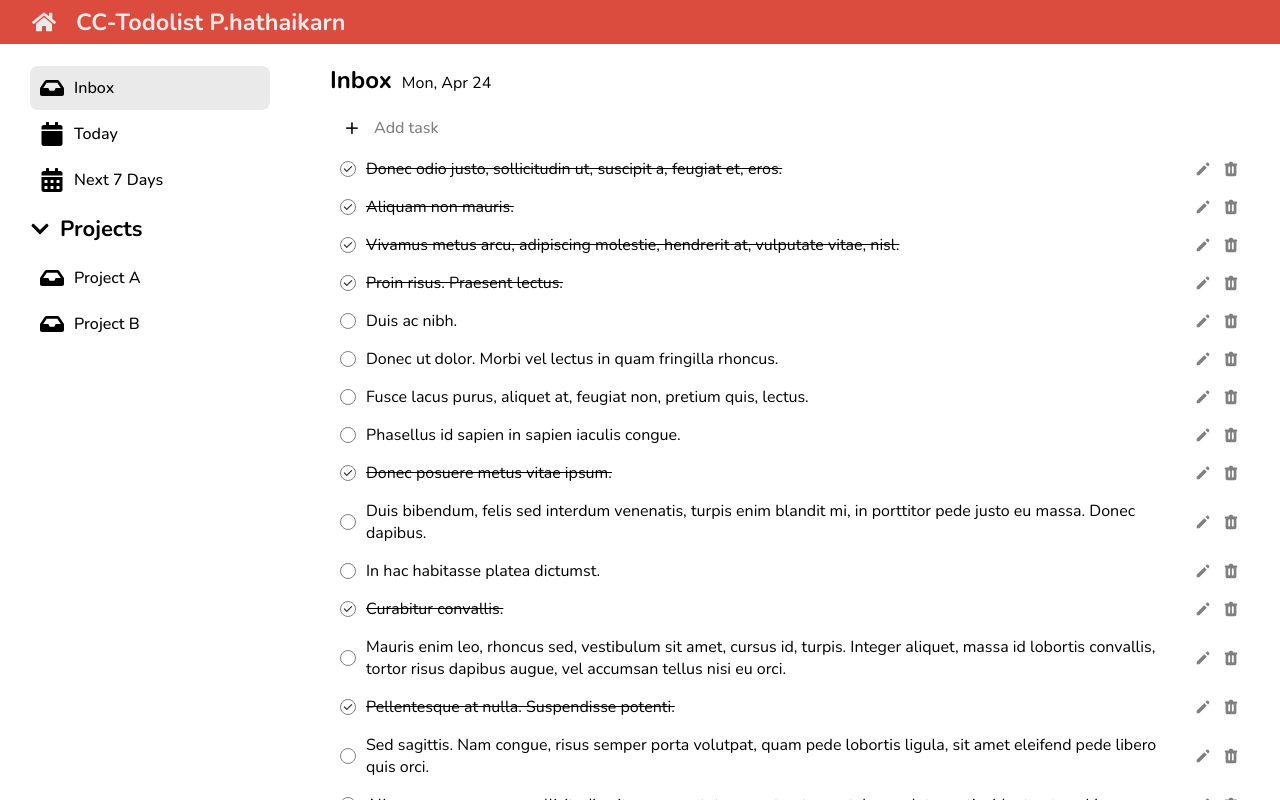
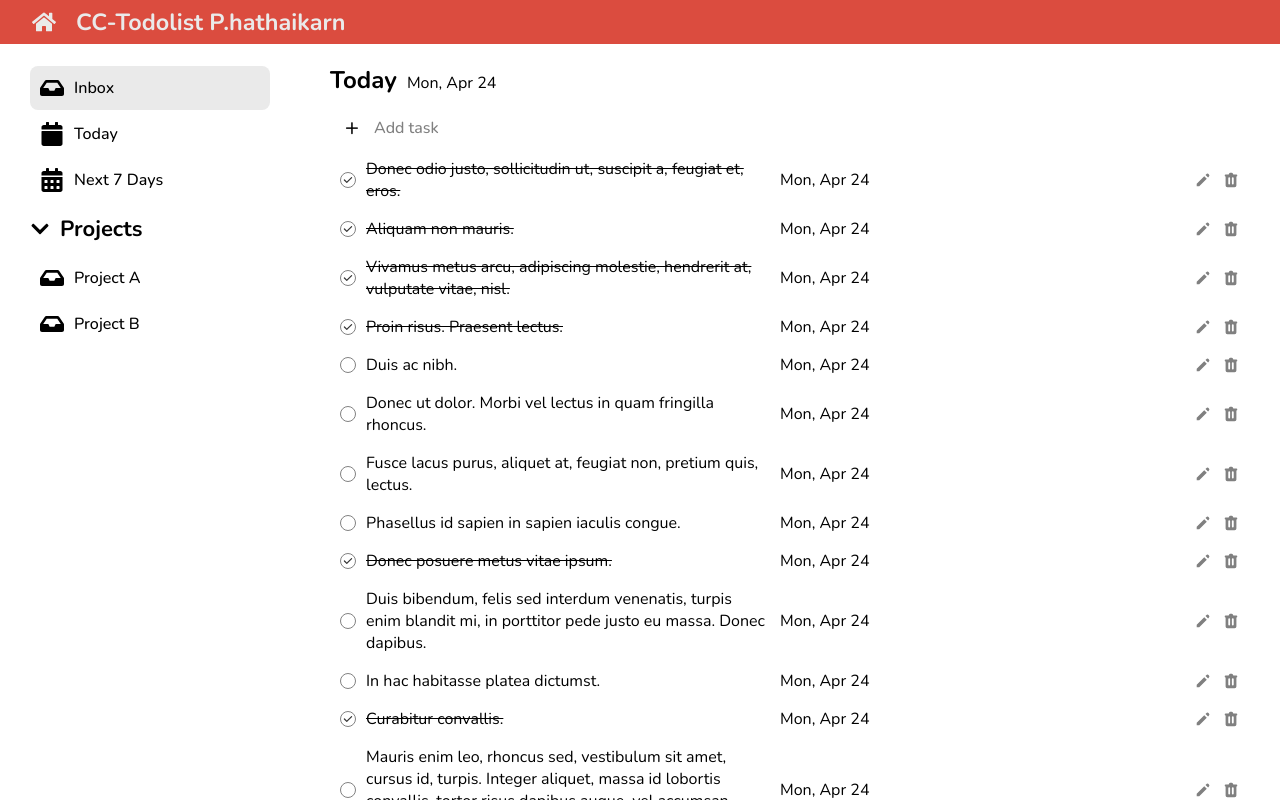
Before and after one commit to Prhathaikarn/React-Todolist, a React (Create React App) app: page / in a window 1280 px wide. Built offline with nearby package versions, Linux system fonts and the light colour scheme; the HTML template or start-up script is replaced by a standard one.

Commit message:
add date realtime

```diff
--- a/package.json
+++ b/package.json
@@ -6,6 +6,7 @@
     "@testing-library/jest-dom": "^5.16.5",
     "@testing-library/react": "^13.4.0",
     "@testing-library/user-event": "^13.5.0",
+    "prop-types": "^15.8.1",
     "react": "^18.2.0",
     "react-dom": "^18.2.0",
     "react-icons": "^4.8.0",
--- a/src/components/Todo/AddTodo.jsx
+++ b/src/components/Todo/AddTodo.jsx
@@ -18,8 +18,8 @@
         </div>
       ) : (
         <TodoForm
+        submitText="Add task"
           onSetIsShowForm={setIsAddMode}
-          submitText="Add task"
           onAddTodo={onAddTodo}
         />
       )}
--- a/src/components/Todo/TodoContent.jsx
+++ b/src/components/Todo/TodoContent.jsx
@@ -20,33 +20,56 @@
     // const newTodos = [newTodoObj, ...todos];
     // setTodos(newTodos);
 
-    setTodos((currentState) => [newTodoObj, ...currentState]);
+    // สร้าง state ใหม่
+    // update state โดย new state
+    // const newTodos = [newTodoObj, ...todos];
+    // setTodos(newTodos);
+
+    // update state โดย callback
+    setTodos(currentState => [newTodoObj, ...currentState]);
   };
 
   // UPDATE TO DO
-  const handleEditTodo = (todoId, newTask) => {
-    console.log(todoId, newTask);
+  const handleEditTodo = (todoId, updateObj) => {
+    // console.log(todoId, newTask);
 
-    const foundedIndex = todos.findIndex((todoObj) => todoObj.id === todoId);
+    const foundedIndex = todos.findIndex(todoObj => todoObj.id === todoId);
     if (foundedIndex === -1) return;
     const newTodos = [...todos];
     // let oldTodoObj = newTodos[foundedIndex]
     // oldTodoObj.task = newTask;
-    newTodos[foundedIndex] = {...newTodos[foundedIndex], task: newTask}
-    setTodos(newTodos)
+    newTodos[foundedIndex] = { ...newTodos[foundedIndex], updateObj };
+    setTodos(newTodos);
+  };
+
+  const handleDelete = (todoId) => {
+    // #1
+    // const foundedIndex = todos.findIndex((todoObj) => todoObj.id === todoId);
+    // if (foundedIndex === -1) return;
+    // const newTodos = [...todos];
+    // newTodos.splice(foundedIndex, 1);
+    // setTodos(newTodos);
+
+    // #2
+    setTodos(curr => curr.filter((todoObj) => todoObj.id !== todoId))
+
 
   };
 
   return (
     <main className="content">
       {/* Todo-Header */}
-      <TodoHeader />
+      <TodoHeader title='Today'/>
 
       {/* Add Todo */}
       <AddTodo onAddTodo={handleAddTodo} />
 
       {/* TodoList */}
-      <TodoLists todos={todos} onEditTodo={handleEditTodo} />
+      <TodoLists
+        todos={todos}
+        onEditTodo={handleEditTodo}
+        onDeleteTodo={handleDelete}
+      />
     </main>
   );
 }
--- a/src/components/Todo/TodoForm.jsx
+++ b/src/components/Todo/TodoForm.jsx
@@ -1,8 +1,18 @@
 import styles from './TodoForm.module.scss';
 import React, { useState } from 'react';
+import PropTypes from 'prop-types';
 
-export function TodoForm({ onSetIsShowForm, submitText, todo, onEditTodo }) {
-  const [task, setTask] = useState(todo.task || '');
+TodoForm.propTypes = {
+  submitText: PropTypes.string.isRequired,
+  onSetIsShowForm: PropTypes.func.isRequired,
+  onAddTodo: PropTypes.func,
+  onEditTodo: PropTypes.func,
+  todo: PropTypes.oneOfType([ PropTypes.object])
+}
+
+
+export function TodoForm({ onSetIsShowForm, submitText, todo, onAddTodo, onEditTodo }) {
+  const [task, setTask] = useState(todo?.task || '');
   const [isError, setIsError] = useState(false);
 
   const handleSubmit = (e) => {
@@ -12,9 +22,10 @@
     if (task.trim() === '') {
       setIsError(true);
       return;
-    } else {
-      onEditTodo(todo.id,task);
     }
+      if(todo) onEditTodo(todo.id,{task});
+      else onAddTodo(task)
+
     onSetIsShowForm(false);
   };
 
--- a/src/components/Todo/TodoHeader.jsx
+++ b/src/components/Todo/TodoHeader.jsx
@@ -1,15 +1,16 @@
 import styles from './TodoHeader.module.scss'
+import { getFormattedDate } from '../../utils/DateUtils';
 
-export function TodoHeader () {
+export function TodoHeader ({title}) {
 
-	const now = new Date();
-    const options = { weekday: 'short', month: 'short', day: 'numeric' };
-    // console.log(now.toLocaleDateString('en-US',options))
+	// const now = new Date(Date.now());
+    // const options = { weekday: 'short', month: 'short', day: 'numeric' };
+    // // console.log(now.toLocaleDateString('en-US',options))
 
 	return (
 		<div className={styles.header}>
-		<h1>Inbox</h1>
-		<p>{now.toLocaleDateString('en-US', options)}</p>
+		<h1>{ title }</h1>
+		<p>{ getFormattedDate()}</p>
 	</div>
 	)
 }
--- a/src/components/Todo/TodoItem.jsx
+++ b/src/components/Todo/TodoItem.jsx
@@ -1,27 +1,33 @@
 import styles from './TodoItem.module.scss';
 import { useState } from 'react';
 import { TodoForm } from './TodoForm';
+import { getFormattedDate } from '../../utils/DateUtils';
 import { HiCheck, HiPencil, HiTrash } from 'react-icons/hi';
 
-export function TodoItem({ todo, onEditTodo }) {
+
+export function TodoItem({ todo, onEditTodo, onDeleteTodo }) {
   // Check === DONE === todo.status == true
-  const [isCheck, setIsCheck] = useState(todo.status);
+  // const [isCheck, setIsCheck] = useState(todo.status);
   const [isEdit, setIsEdit] = useState(false);
 
   const handleToggleCheck = () => {
-    setIsCheck(!isCheck);
+    // setIsCheck(!isCheck);
+    onEditTodo(todo.id, {status: !todo.status})
   };
 
   const handleOpenEditMode = () => {
     setIsEdit(true);
   };
 
-  const handleDeleteTodo = () => {};
+  const handleDeleteTodo = () => {
+    onDeleteTodo(todo.id)
+  };
 
-  let checkBoxStyle = isCheck
+
+  let checkBoxStyle = todo.status
     ? styles.checkbox__icon__done
     : styles.checkbox__icon;
-  let taskStyle = isCheck ? styles.done : '';
+  let taskStyle = todo.status ? styles.done : '';
 
   return (
     <>
@@ -34,6 +40,7 @@
             <HiCheck className={checkBoxStyle} />
           </div>
           <p className={taskStyle}>{todo.task}</p>
+          <p>{getFormattedDate(todo.due_date)}</p>
 
           <div className={styles.edit__icon} onClick={handleOpenEditMode}>
             <HiPencil />
--- a/src/components/Todo/TodoLists.jsx
+++ b/src/components/Todo/TodoLists.jsx
@@ -1,10 +1,10 @@
 import { TodoItem } from './TodoItem';
 
-export function TodoLists({ todos, onEditTodo }) {
+export function TodoLists({ todos, onEditTodo, onDeleteTodo }) {
   return (
     <ul>
       {todos.map((todoObj) => (
-        <TodoItem key={todoObj.id} todo={todoObj} onEditTodo={onEditTodo} />
+        <TodoItem key={todoObj.id} todo={todoObj} onEditTodo={onEditTodo} onDeleteTodo={onDeleteTodo} />
       ))}
     </ul>
   );
--- /dev/null
+++ b/src/utils/DateUtils.js
@@ -0,0 +1,11 @@
+
+
+export const getFormattedDate = () => {
+
+  const dayObj = new Date();
+  const options = { weekday: 'short', month: 'short', day: 'numeric' };
+
+  let formattedDateStr = dayObj.toLocaleDateString(dayObj, options);
+
+  return formattedDateStr;
+};
```
Also changed, not shown: 1 other file (tests, documents, lock files or other folders).
